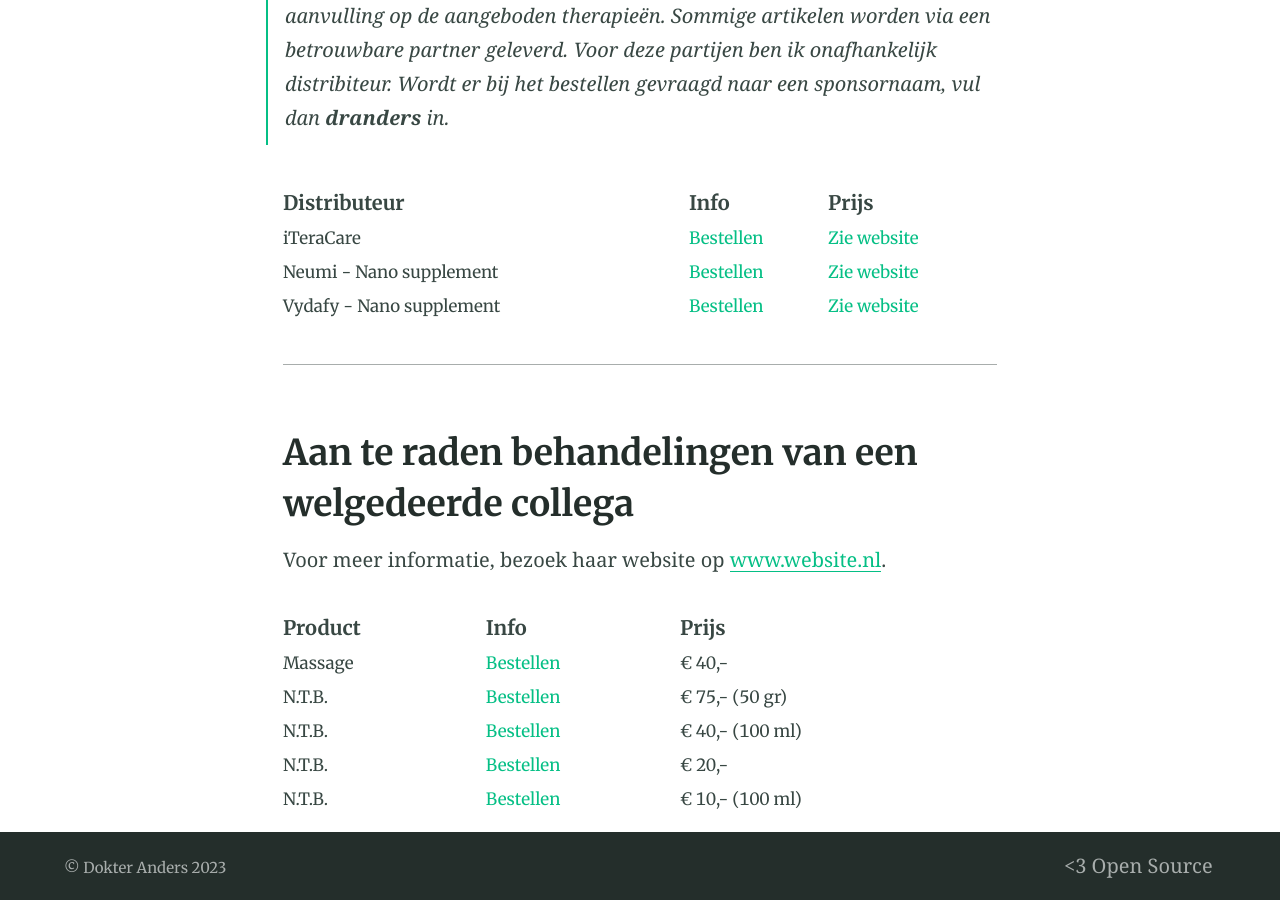
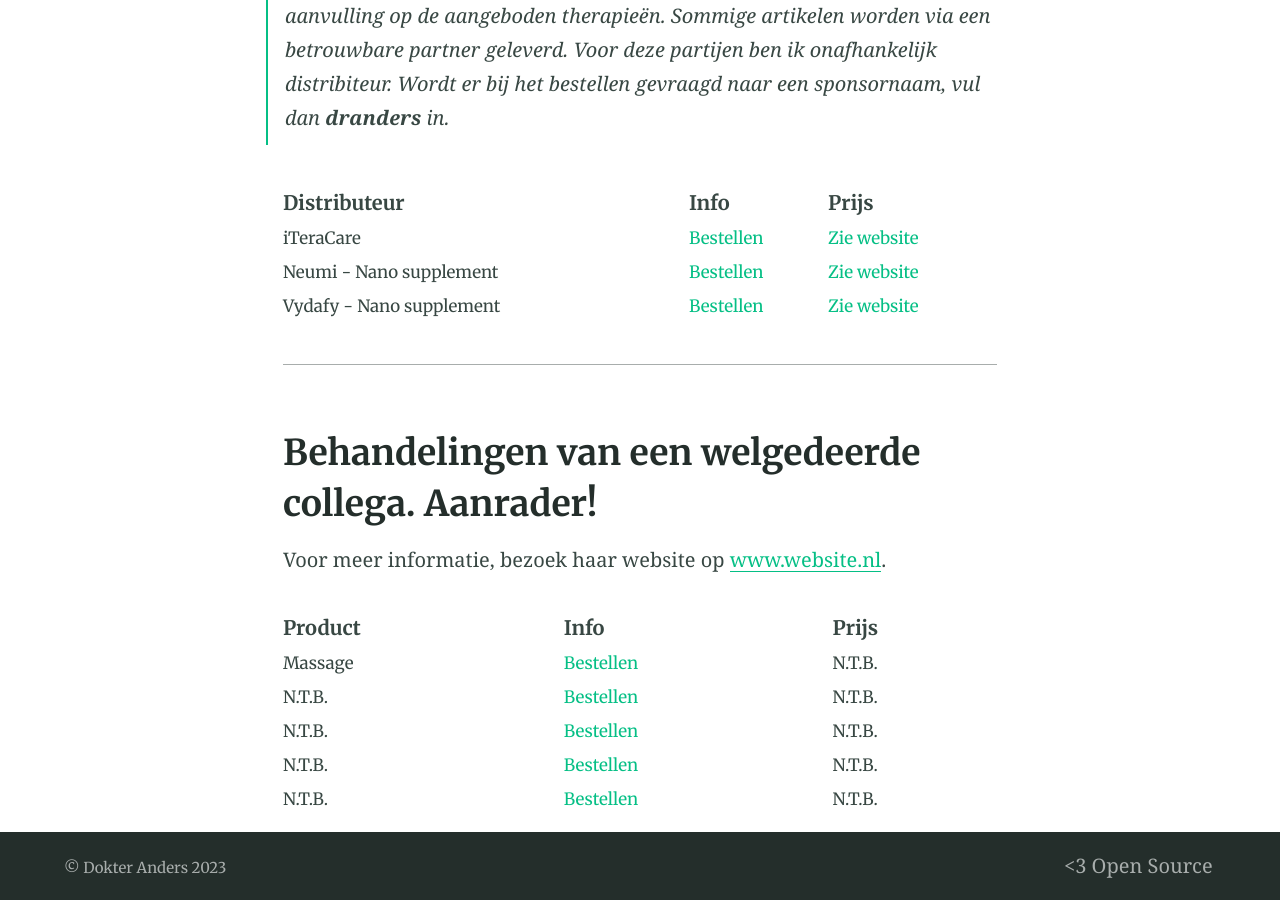
Before and after one commit to dokteranders/dokteranders.com, a Jekyll site: the page built from behandelingen.md, in a window 1280 px wide and 900 px high, scrolled down 1243 px. Built offline with Jekyll 4.4.1, drawn with Linux system fonts in a browser that asks for light colours.

Commit message:
Update behandelingen.md

```diff
--- a/behandelingen.md
+++ b/behandelingen.md
@@ -36,13 +36,13 @@ Een overzicht van mijn verschillende behandelingen en tarieven. Neem gerust cont
 
 ---
 
-## Aan te raden behandelingen van een welgedeerde collega
+## Behandelingen van een welgedeerde collega. Aanrader!
 Voor meer informatie, bezoek haar website op [www.website.nl](#).
 
 | **Product** | **Info** | **Prijs** |
 |--------|:-------|:-------|
-| Massage | [Bestellen](https://www.thzforyou.nl/producten-thz/) | € 40,-
-| N.T.B. | [Bestellen](https://dokteranders.neumi.com/) | € 75,- (50 gr)
-| N.T.B. | [Bestellen](/contact/) | € 40,- (100 ml)
-| N.T.B. | [Bestellen](https://vidafyglobal.com/dranders) | € 20,-
-| N.T.B. | [Bestellen](/contact/)  | € 10,- (100 ml)
+| Massage | [Bestellen](https://www.thzforyou.nl/producten-thz/) | N.T.B.
+| N.T.B. | [Bestellen](https://dokteranders.neumi.com/) | N.T.B.
+| N.T.B. | [Bestellen](/contact/) | N.T.B.
+| N.T.B. | [Bestellen](https://vidafyglobal.com/dranders) | N.T.B.
+| N.T.B. | [Bestellen](/contact/) | N.T.B.
```
